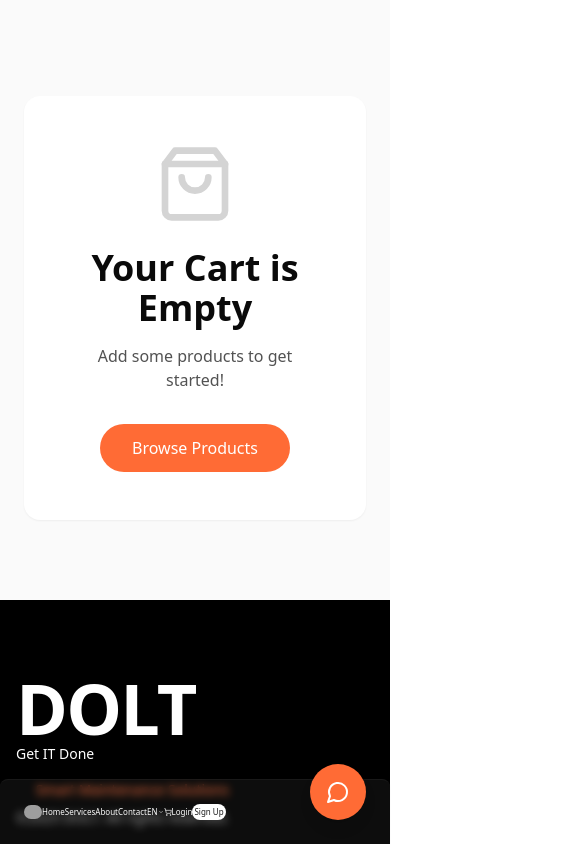
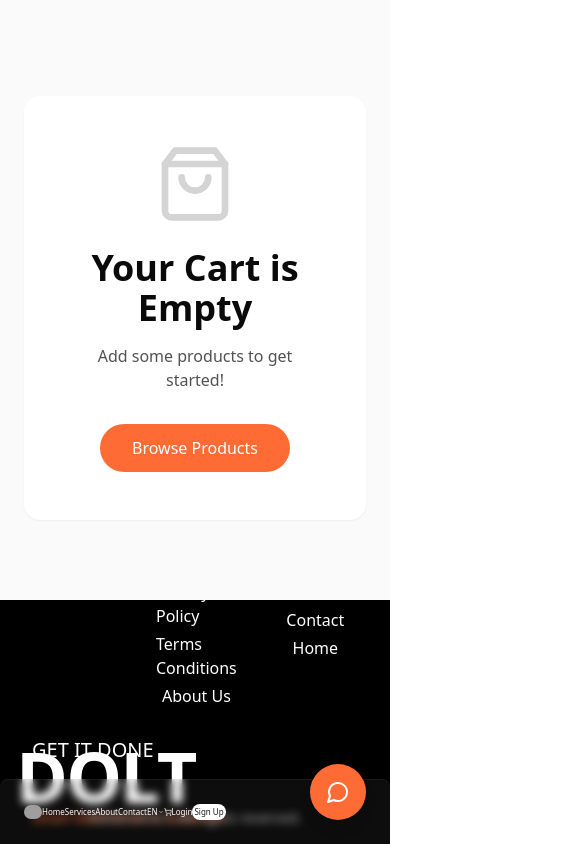
Before and after one commit to ghft13/D0lt_getitdone_clone, a Next.js app: page /cart in a window 390 px wide. Shown: the top 844 px of the page, 584 px wide, since content can reach past the window. Built offline with nearby package versions, Linux system fonts and the light colour scheme; grey boxes are pictures that could not be loaded.

Commit message:
footer version 1

```diff
--- a/app/layout.tsx
+++ b/app/layout.tsx
@@ -16,7 +16,28 @@ export const metadata: Metadata = {
   title: "DOLT - Smart Maintenance Solutions",
   description:
     "Professional maintenance services powered by IoT technology across Latin America",
-  generator: "v0.app",
+  generator: "Nasir",
+  openGraph: {
+    title: "DOLT - Smart Maintenance Solutions",
+    description:
+      "Professional maintenance services powered by IoT technology across Latin America",
+    images: [
+      {
+        url: "/images/logo/D_Black.png",
+        width: 1200,
+        height: 630,
+        alt: "DOLT Logo",
+      },
+    ],
+    type: "website",
+  },
+  twitter: {
+    card: "summary_large_image",
+    title: "DOLT - Smart Maintenance Solutions",
+    description:
+      "Professional maintenance services powered by IoT technology across Latin America",
+    images: ["/images/logo/D_Black.png"],
+  },
 };
 
 export default function RootLayout({
--- a/components/footer.tsx
+++ b/components/footer.tsx
@@ -1,10 +1,10 @@
-"use client"
+"use client";
 
-import { useLanguage } from "@/contexts/language-context"
-import Link from "next/link"
+import { useLanguage } from "@/contexts/language-context";
+import Link from "next/link";
 
 export default function Footer() {
-  const { t } = useLanguage()
+  const { t } = useLanguage();
 
   return (
     <div
@@ -12,31 +12,126 @@ export default function Footer() {
       style={{ clipPath: "polygon(0% 0, 100% 0%, 100% 100%, 0 100%)" }}
     >
       <div className="relative h-[calc(100vh+400px)] sm:h-[calc(100vh+600px)] lg:h-[calc(100vh+800px)] -top-[100vh]">
-        <div className="h-[400px] sm:h-[600px] lg:h-[800px] sticky top-[calc(100vh-400px)] sm:top-[calc(100vh-600px)] lg:top-[calc(100vh-800px)] flex flex-col justify-between px-4 sm:px-6 py-4 sm:py-6 lg:py-8">
+        <div className="h-[400px] sm:h-[600px] lg:h-[800px] sticky top-[calc(100vh-400px)] sm:top-[calc(100vh-600px)] lg:top-[calc(100vh-800px)] flex flex-col justify-end px-4 sm:px-6 py-4 sm:py-6 lg:py-8">
 
-          {/* Main Content: Empty since no contact or FAQ */}
-          <div className="relative grid grid-cols-1 sm:grid-cols-2 gap-8 sm:gap-12 lg:gap-20">
+          {/* Links Section slightly left from center */}
+          <div className="flex justify-end items-start mb-16">
+            <div className="absolute top-1/2 left-[40%] flex space-x-12 -translate-y-1/2">
 
-            {/* Left Side: Empty */}
+              {/* Column 1 (starts slightly left from center) */}
+              <div className="flex flex-col items-center space-y-1">
+                <Link
+                  href="/privacy"
+                  className="text-white text-base hover:text-[#FF6B35]"
+                >
+                  Privacy Policy
+                </Link>
+                <Link
+                  href="/terms"
+                  className="text-white text-base hover:text-[#FF6B35]"
+                >
+                  Terms Conditions
+                </Link>
+                <Link
+                  href="/about"
+                  className="text-white text-base hover:text-[#FF6B35]"
+                >
+                  About Us
+                </Link>
+              </div>
 
-          </div>
+              {/* Column 2 */}
+              <div className="flex flex-col items-center space-y-1">
+                <Link
+                  href="/services"
+                  className="text-white text-base hover:text-[#FF6B35]"
+                >
+                  Services
+                </Link>
+                <Link
+                  href="/contact"
+                  className="text-white text-base hover:text-[#FF6B35]"
+                >
+                  Contact
+                </Link>
+                <Link
+                  href="/home"
+                  className="text-white text-base hover:text-[#FF6B35]"
+                >
+                  Home
+                </Link>
+              </div>
 
-          {/* Branding and Copyright Section */}
-          <div className="flex flex-col sm:flex-row justify-between items-start sm:items-end gap-4 sm:gap-0 mt-6">
-            <div className="flex flex-col items-start">
-              <h1 className="text-[18vw] sm:text-[16vw] lg:text-[14vw] leading-[0.8] text-white font-bold tracking-tight">
-                {t("dolt")}
-              </h1>
-              <p className="text-white text-sm sm:text-base mt-2">Get IT Done</p>
-            </div>
-            <div className="text-right">
-              <p className="text-[#FF6B35] text-sm sm:text-base mb-2">Smart Maintenance Solutions</p>
-              <p className="text-neutral-400 text-sm sm:text-base">©2025 DOLT. All rights reserved.</p>
+              {/* Column 3 */}
+              <div className="flex flex-col items-center space-y-1">
+                <Link
+                  href="/policy"
+                  className="text-white text-base hover:text-[#FF6B35]"
+                >
+                  Policy
+                </Link>
+                <Link
+                  href="/trademark"
+                  className="text-white text-base hover:text-[#FF6B35]"
+                >
+                  Trademark
+                </Link>
+                <Link
+                  href="/whatsapp"
+                  className="text-white text-base hover:text-[#FF6B35]"
+                >
+                  WhatsApp
+                </Link>
+              </div>
+
+              {/* Column 4 */}
+              <div className="flex flex-col items-center space-y-1">
+                <Link
+                  href="/faq"
+                  className="text-white text-base hover:text-[#FF6B35]"
+                >
+                  FAQ
+                </Link>
+                <Link
+                  href="/support"
+                  className="text-white text-base hover:text-[#FF6B35]"
+                >
+                  Support
+                </Link>
+                <Link
+                  href="/blog"
+                  className="text-white text-base hover:text-[#FF6B35]"
+                >
+                  Blog
+                </Link>
+              </div>
+
             </div>
           </div>
 
+          {/* Branding Section Pushed to Bottom */}
+          <div className=" absolute bottom-0 grid grid-cols-1 sm:grid-cols-1 gap-4 sm:gap-0 mt-auto pb-4">
+            <div className="flex flex-col items-start col-span-1">
+              <p className="text-white text-xl sm:text-2xl mt-4 ml-4">
+                GET IT DONE
+              </p>
+              <h1 className="text-[18vw] sm:text-[16vw] lg:text-[14vw] leading-[0.8] text-white font-bold tracking-tight -mt-4 sm:-mt-6">
+                {t("dolt")}
+              </h1>
+              <p className="text-[#FF6B35] text-sm sm:text-base ml-4 mt-1">
+                Smart Maintenance Solutions
+              </p>
+            </div>
+          </div>
+
+          {/* Copyright Section */}
+          <div className="absolute bottom-0 left-0 w-full flex justify-center p-4">
+            <p className="text-neutral-400 text-sm sm:text-base">
+              ©2025 DOLT. All rights reserved.
+            </p>
+          </div>
         </div>
       </div>
     </div>
-  )
+  );
 }
```
